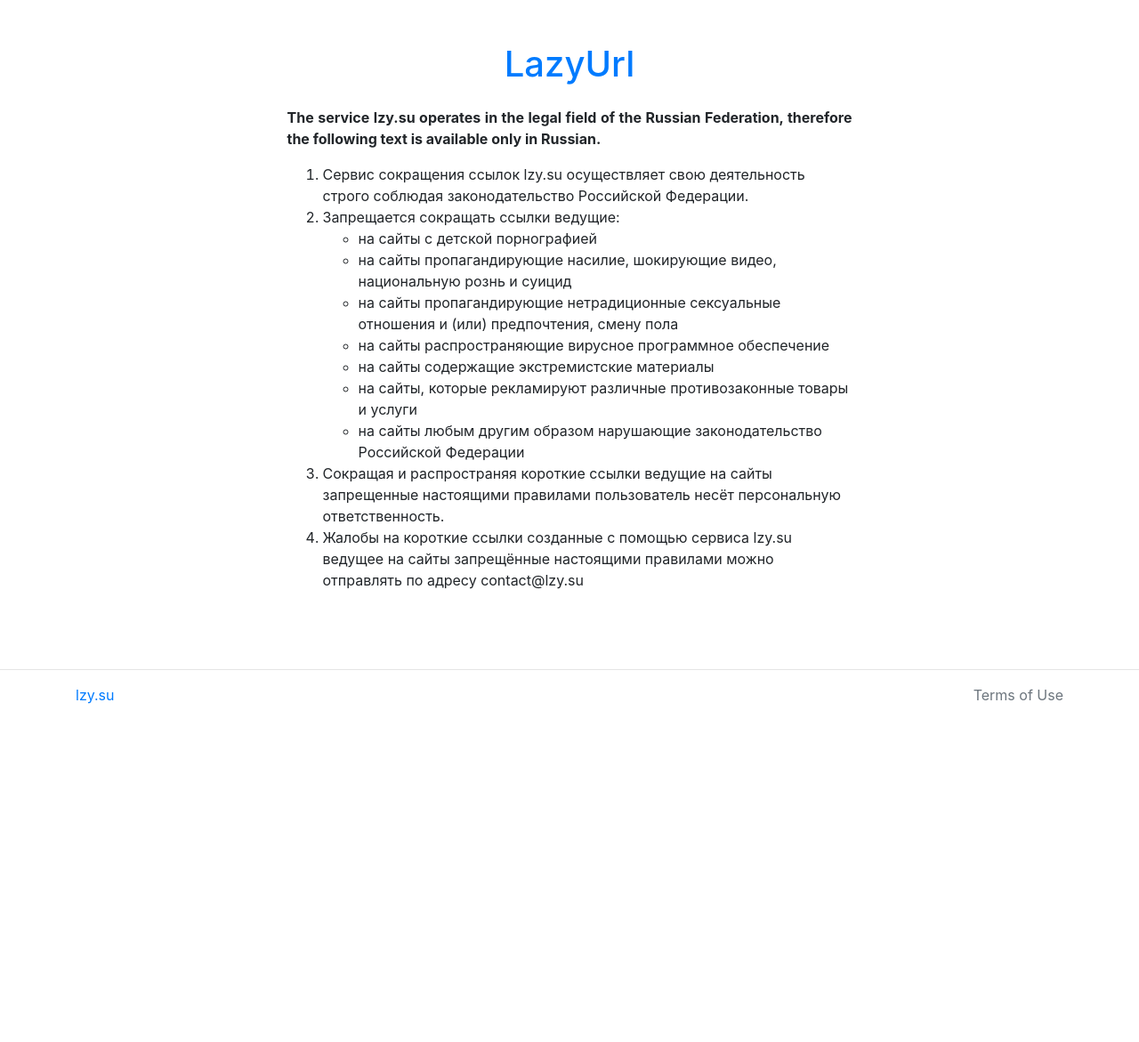
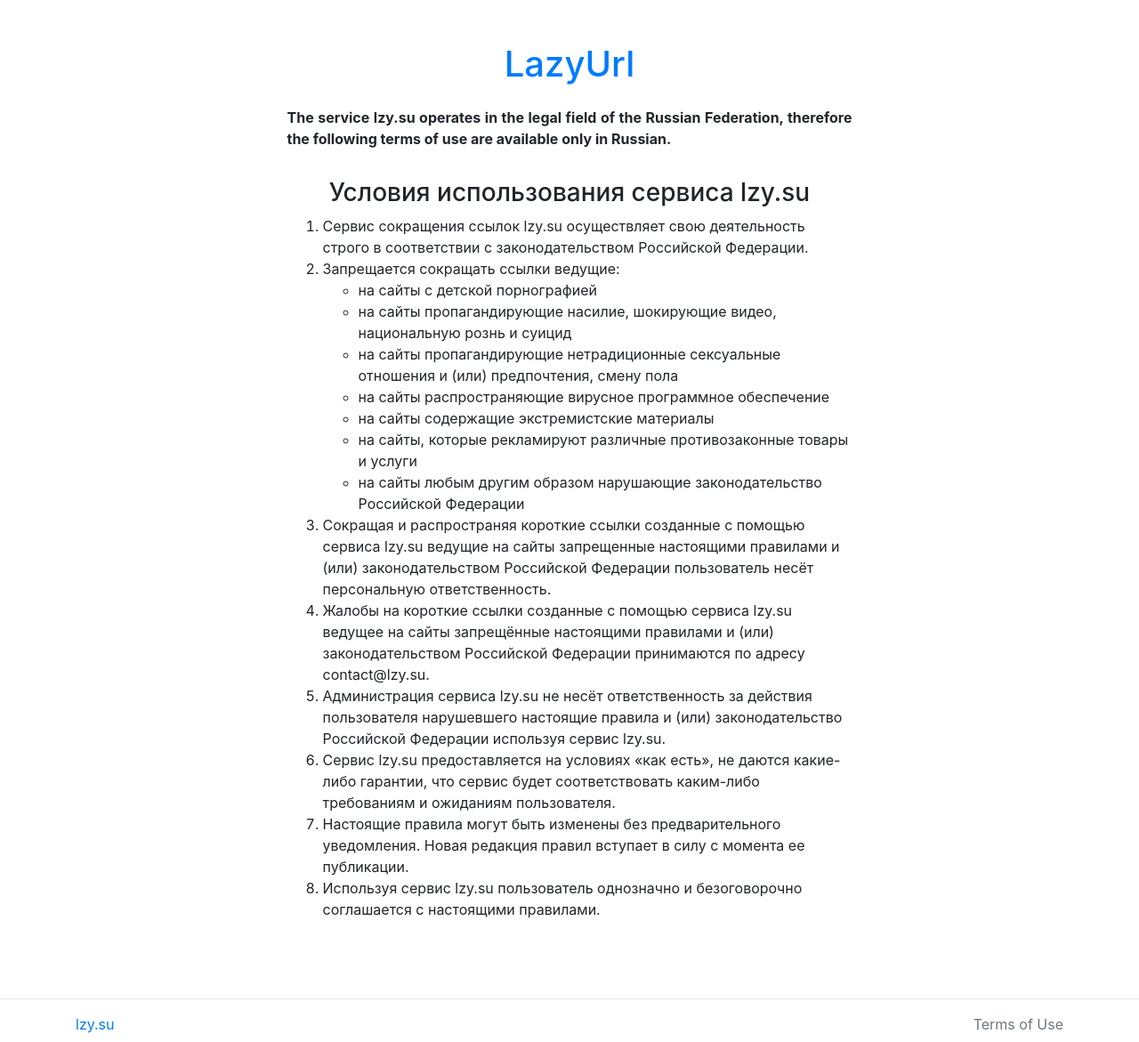
Before and after one commit to YuriyCherniy/lzy.su, a Django app: page /terms/ in a window 1280 px wide. Shown: the whole page at 89% size. Before the commit the page ends 791 px from the top, so only its background shows below. Run offline with Django 4.2, Linux system fonts and the light colour scheme; some libraries are stand-ins or nearby versions.

Commit message:
fixed terms of use

```diff
--- a/core/templates/core/terms_of_use.html
+++ b/core/templates/core/terms_of_use.html
@@ -11,14 +11,31 @@
             <h1 class="text-center mt-4 mb-4 mt-lg-5 mb-lg-4"><a href="{% url 'index-view' %}">LazyUrl</a></h1>
         </div>
     </div>
+
+
+    <div class="row justify-content-lg-center mb-3">
+        <div class="col-lg-7">
+            <p class="text-justify"><b>The service lzy.su operates in the legal field of the Russian Federation,
+                    therefore the following terms of use are available only in Russian.</b>
+            </p>
+        </div>
+    </div>
+
+
+
+    <div class="row justify-content-lg-center">
+        <div class="col-lg-7">
+            <h3 class="text-center">Условия использования сервиса lzy.su</h3>
+        </div>
+    </div>
+
+
+
     <div class="row justify-content-lg-center mb-5">
         <div class="col-lg-7">
-            <p class="text-justify"><b>The service lzy.su operates in the legal field of the Russian Federation,
-                therefore the following text is available only in Russian.</b>
-            </p>
             <ol>
                 <li>
-                    Сервис сокращения ссылок lzy.su осуществляет свою деятельность строго соблюдая законодательство
+                    Сервис сокращения ссылок lzy.su осуществляет свою деятельность строго в соответствии с законодательством
                     Российской Федерации.
                 </li>
                 <li>
@@ -34,11 +51,17 @@
                         <li>на сайты любым другим образом нарушающие законодательство Российской Федерации</li>
                     </ul>
                 </li>
-                <li>Сокращая и распространяя короткие ссылки ведущие на сайты запрещенные настоящими правилами
-                    пользователь
-                    несёт персональную ответственность.</li>
+                <li>Сокращая и распространяя короткие ссылки созданные с помощью сервиса lzy.su ведущие на сайты
+                    запрещенные настоящими правилами и (или) законодательством Российской Федерации пользователь несёт персональную ответственность.</li>
                 <li>Жалобы на короткие ссылки созданные с помощью сервиса lzy.su ведущее на сайты запрещённые настоящими
-                    правилами можно отправлять по адресу contact@lzy.su</li>
+                    правилами и (или) законодательством Российской Федерации принимаются по адресу contact@lzy.su.</li>
+                <li>Администрация сервиса lzy.su не несёт ответственность за действия пользователя нарушевшего настоящие
+                    правила и (или) законодательство Российской Федерации используя сервис lzy.su.</li>
+                <li>Сервис lzy.su предоставляется на условиях «как есть», не даются какие-либо
+                    гарантии, что cервис будет соответствовать каким-либо требованиям и ожиданиям пользователя.</li>
+                <li>Настоящие правила могут быть изменены без предварительного уведомления. Новая редакция правил
+                    вступает в силу с момента ее публикации.</li>
+                <li>Используя сервис lzy.su пользователь однозначно и безоговорочно соглашается с настоящими правилами.</li>
             </ol>
         </div>
     </div>
```
